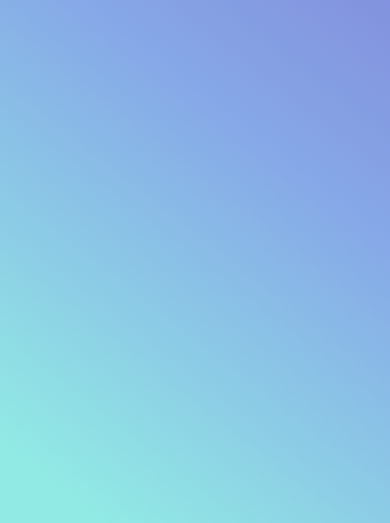
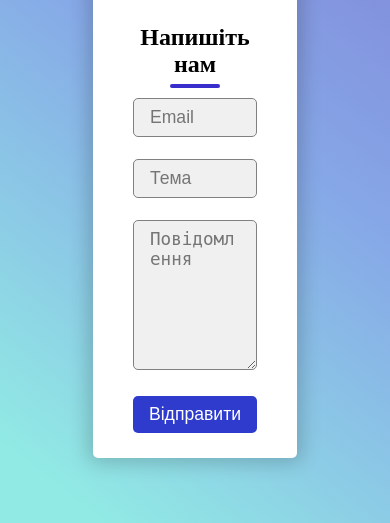
Before and after one commit to ImperatorNeron/EventPlanner, a Django app: page /contact-us/ in a window 390 px wide. Shown: the part 321-844 px from the top of the page. Run offline with Django 4.2, Linux system fonts and the light colour scheme.

Commit message:
Created contact us page with form

```diff
--- a/event_planner/events/forms.py
+++ b/event_planner/events/forms.py
@@ -20,10 +20,10 @@ class RegisterForm(UserCreationForm):
 class ContactUsForm(forms.ModelForm):
     class Meta:
         model = ContactUs
-        fields = ("email", "topic", "text",)
+        fields = ("email", "topic", "text")
 
         widgets = {
-            "email": forms.EmailInput(attrs={"class": "field"}),
-            "topic": forms.TextInput(attrs={"class": "field"}),
-            "text": forms.Textarea(attrs={"class": "field text-field"}),
+            "email": forms.EmailInput(attrs={"class": "field", "placeholder": "Email"}),
+            "topic": forms.TextInput(attrs={"class": "field", "placeholder": "Тема"}),
+            "text": forms.Textarea(attrs={"class": "field text-field", "placeholder": "Повідомлення"}),
         }
--- a/event_planner/events/models.py
+++ b/event_planner/events/models.py
@@ -18,4 +18,5 @@ class ContactUs(models.Model):
 
     class Meta:
         verbose_name = "Повідомлення"
+        verbose_name_plural = "Повідомлення"
         ordering = ["sending_datetime"]
--- /dev/null
+++ b/event_planner/events/static/events/css/style.css
@@ -0,0 +1,106 @@
+.container{
+	position: relative;
+	width: 100%;
+	height: 100%;
+	display: flex;
+	justify-content: center;
+	align-items: center;
+	padding: 20px 100px;
+	margin-top: 100px;
+}
+
+.contact-box{
+	max-width: 850px;
+	display: grid;
+	grid-template-columns: repeat(2, 1fr);
+	justify-content: center;
+	align-items: center;
+	text-align: center;
+	background-color: #fff;
+	box-shadow: 0px 0px 19px 5px rgba(0,0,0,0.19);
+	border-radius: 5px;
+}
+
+.left{
+	background: url("https://www.searchenginejournal.com/wp-content/uploads/2022/08/contact-us-2-62fa2cc2edbaf-sej.png") no-repeat center;
+	background-size: cover;
+	height: 100%;
+	border-radius: 5px 0 0 5px;
+}
+
+.right{
+	padding: 25px 40px;
+}
+
+h2{
+	position: relative;
+	padding: 0 0 10px;
+	margin-bottom: 10px;
+}
+
+h2:after{
+	content: '';
+    position: absolute;
+    left: 50%;
+    bottom: 0;
+    transform: translateX(-50%);
+    height: 4px;
+    width: 50px;
+    border-radius: 2px;
+    background-color: #382ecc;
+}
+
+.field{
+	width: 100%;
+	border: 1px solid gray;
+	border-radius: 5px;
+	outline: none;
+	background-color: rgba(230, 230, 230, 0.6);
+	padding: 0.5rem 1rem;
+	font-size: 1.1rem;
+	margin-bottom: 22px;
+	transition: .3s;
+}
+
+.field:hover{
+	background-color: rgba(0, 0, 0, 0.1);
+}
+
+textarea{
+    height: 150px;
+	min-height: 150px;
+	max-height: 200px;
+	min-width: 100%;
+	max-width: 450px;
+}
+
+.btn{
+	width: 100%;
+	padding: 0.5rem 1rem;
+	background-color: #2e3bcc;
+	color: #fff;
+	font-size: 1.1rem;
+	border: none;
+	border-radius: 5px;
+	outline: none;
+	cursor: pointer;
+	transition: .3s;
+}
+
+.btn:hover{
+    background-color: #0d0c75;
+}
+
+.field:focus{
+    border: 2px solid rgb(9, 40, 133);
+    background-color: #fff;
+}
+
+@media screen and (max-width: 880px){
+	.contact-box{
+		grid-template-columns: 1fr;
+	}
+	.left{
+		height: 200px;
+	}
+}
--- a/event_planner/events/templates/events/contact_us.html
+++ b/event_planner/events/templates/events/contact_us.html
@@ -3,6 +3,7 @@
 
 {% block css_styles %}
 <link rel="stylesheet" href="{% static 'events/css/main.css' %}">
+<link rel="stylesheet" href="{% static 'events/css/style.css' %}">
 {% endblock %}
 
 {% block title %}
@@ -12,5 +13,18 @@
 {% block container %}
 <div class="container">
     {% include "include/_header.html" %}
+    <div class="contact-box">
+        <div class="left"></div>
+        {% if form %}
+        <form method="post" class="right">
+            {% csrf_token %}
+            <h2>Напишіть нам</h2>
+            {{ form.email }}
+            {{ form.topic }}
+            {{ form.text }}
+            <button type="submit" class="btn">Відправити</button>
+        </form>
+        {% endif %}
+    </div>
 </div>
 {% endblock %}
--- a/event_planner/events/views.py
+++ b/event_planner/events/views.py
@@ -33,3 +33,8 @@ class LogInView(LoginView):
 class ContactUsView(FormView):
     template_name = "events/contact_us.html"
     form_class = ContactUsForm
+    success_url = reverse_lazy("index")
+
+    def form_valid(self, form):
+        form.save()
+        return super().form_valid(form)
```
Also changed, not shown: event_planner/templates/include/_login_form.html (deleted, +0 -27 lines), event_planner/templates/include/_register_form.html (deleted, +0 -39 lines).
